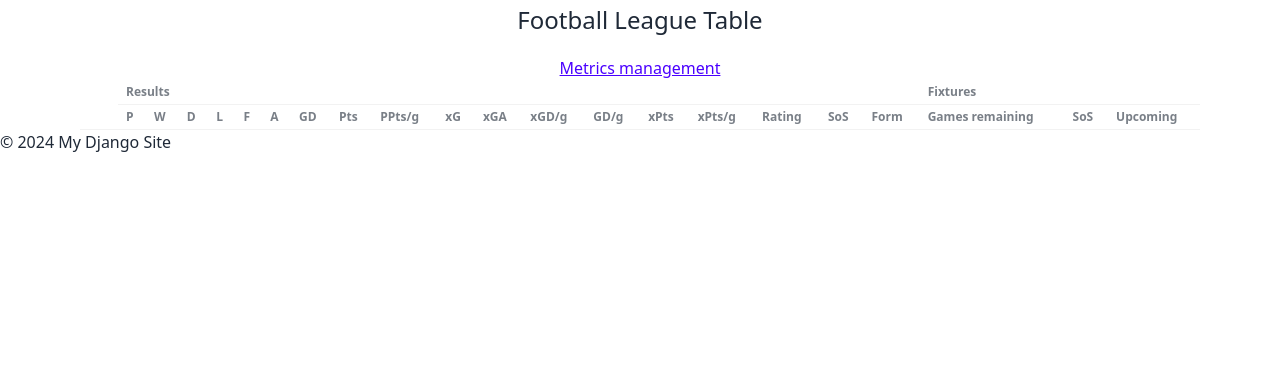
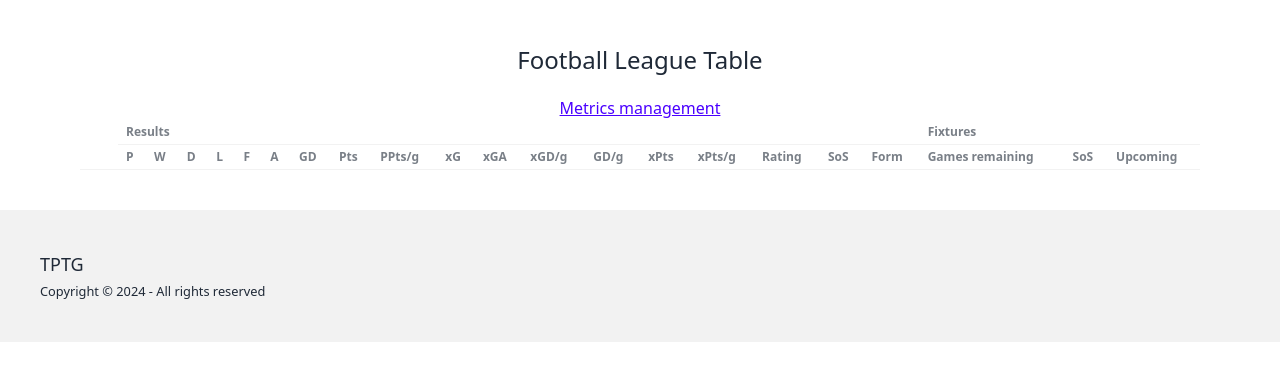
Before and after one commit to mbd0910/toughplacetogo, a Django app: template analytics/football/templates/league_table.html in a window 1280 px wide. Shown: the part 112-493 px from the top of the page. Run offline with Django 5.2, Linux system fonts and the light colour scheme; the template is opened without the code that fills it, so the values that code supplies are empty; some libraries are stand-ins or nearby versions.

Commit message:
Simple footer and vertical margin (#14)

```diff
--- a/analytics/football/templates/base.html
+++ b/analytics/football/templates/base.html
@@ -59,8 +59,27 @@
         {% endblock %}
     </main>
 
-    <footer>
-        <p>&copy; 2024 My Django Site</p>
+    <footer class="flex flex-col sm:flex-row gap-8 justify-between p-10 bg-base-200">
+
+        <aside>
+            <p class="text-lg flex items-center gap-2">
+{#                <img alt="Logo" src="/logo.svg" class="inline w-6" />#}
+                TPTG
+            </p>
+            <small>Copyright © 2024 - All rights reserved</small>
+        </aside>
+
+        <nav class="flex gap-4">
+            <a href="https://github.com/mbd0910" class="btn btn-ghost btn-sm btn-circle">
+                <i class="fa-brands fa-github text-2xl"></i>
+            </a>
+            <a href="https://x.com/toughplacetogo" class="btn btn-ghost btn-sm btn-circle">
+                <i class="fa-brands fa-twitter text-2xl"></i>
+            </a>
+            <a href="https://www.youtube.com/@michaeldavis4904" class="btn btn-ghost btn-sm btn-circle">
+                <i class="fa-brands fa-youtube text-2xl"></i>
+            </a>
+        </nav>
     </footer>
 </body>
 </html>
--- a/analytics/football/templates/league_table.html
+++ b/analytics/football/templates/league_table.html
@@ -5,7 +5,7 @@
 
 {% block content %}
 
-<div class="flex flex-col items-center mx-10 md:mx-20">
+<div class="flex flex-col items-center mx-10 md:mx-20 md:my-10">
     <h1 class="prose-2xl mb-4">Football League Table</h1>
     <a href="{% url 'metrics_management' competition_name season_name %}" class="link link-primary">Metrics management</a>
     <table class="table table-zebra table-xs">
```
